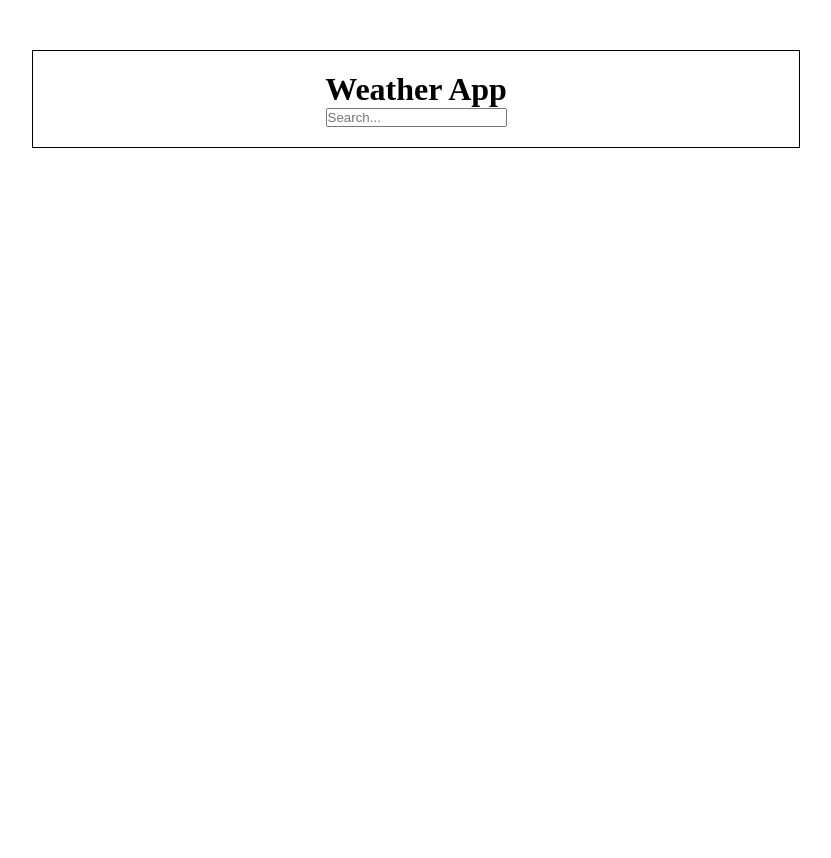
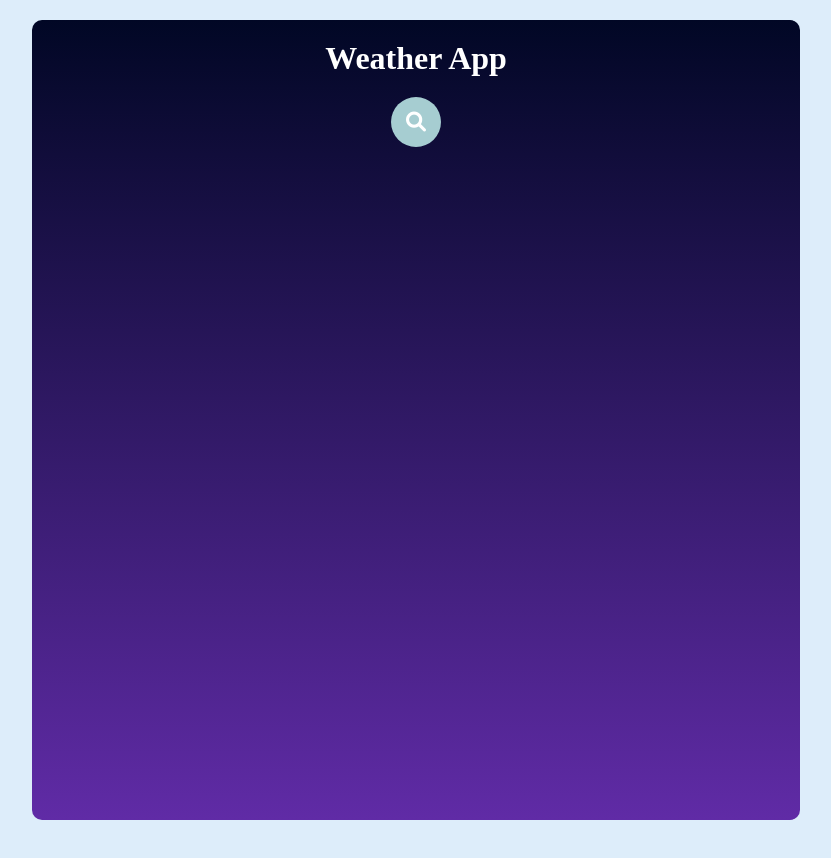
Before and after one commit to Reptilz/Weather-app, a React (Create React App) app in the folder weather-app/: page / in a window 1280 px wide. Shown: the top 858 px of the page, without its empty margins (224-1055 px from the left). Before the commit the page ends 800 px from the top, so only its background shows below. Built offline with nearby package versions, Linux system fonts and the light colour scheme.

Commit message:
ajout du style du search

```diff
--- a/weather-app/public/index.html
+++ b/weather-app/public/index.html
@@ -9,6 +9,7 @@
       name="description"
       content="Web site created using create-react-app"
     />
+    <link rel="stylesheet" href="https://cdnjs.cloudflare.com/ajax/libs/font-awesome/6.0.0/css/all.min.css" integrity="sha512-9usAa10IRO0HhonpyAIVpjrylPvoDwiPUiKdWk5t3PyolY1cOd4DSE0Ga+ri4AuTroPR5aQvXU9xC6qOPnzFeg==" crossorigin="anonymous" referrerpolicy="no-referrer" />
 
     <title>Weather App</title>
   </head>
--- a/weather-app/src/components/Nextdays.js
+++ b/weather-app/src/components/Nextdays.js
@@ -2,14 +2,15 @@ import React from "react";
 
 export default function Nextdays({ weather }) {
   return (
-    <div className="nextdays-container">
-      <ul className="list-day">
-        <li className="day">32°</li>
-        <li className="day">23°</li>
-        <li className="day">17°</li>
-        <li className="day">27°</li>
-        <li className="day">8°</li>
-      </ul>
-    </div>
+    <>
+      <div className="nextdays-container">
+        <div className="list-day">
+          {weather.map((temp, i = 0) => {
+            <div className="day-date">{temp.list[i].main.temp}</div>;
+            return i + 8;
+          })}
+        </div>
+      </div>
+    </>
   );
 }
--- a/weather-app/src/components/Search.js
+++ b/weather-app/src/components/Search.js
@@ -26,16 +26,20 @@ export default function Search() {
   };
   return (
     <>
-      <div className="search-container">
+      <div class="search-box">
+        <button class="btn-search">
+          <i class="fas fa-search"></i>
+        </button>
         <input
           type="text"
-          className="search-bar"
+          class="input-search"
           placeholder="Search..."
           onChange={(e) => setQuery(e.target.value)}
           value={query}
           onKeyPress={search}
         />
       </div>
+
       <Location weather={weather} />
     </>
   );
--- a/weather-app/src/components/Weather.js
+++ b/weather-app/src/components/Weather.js
@@ -1,5 +1,5 @@
 import React from "react";
-import Nextdays from "./Nextdays";
+//import Nextdays from "./Nextdays";
 
 export default function Weather({ weather }) {
   return (
@@ -8,7 +8,7 @@ export default function Weather({ weather }) {
         <div className="temp">{Math.round(weather.list[0].main.temp)}°c</div>
         <div className="weather">{weather.list[0].weather[0].main}</div>
       </div>
-      <Nextdays weather={weather} />
+      {/*<Nextdays weather={weather} /> */}
     </>
   );
 }
--- a/weather-app/src/style/_settings.scss
+++ b/weather-app/src/style/_settings.scss
@@ -3,3 +3,7 @@
     padding: 0;
     box-sizing: border-box;
   }
+
+  body {
+    background-color: rgba(180, 215, 245, 0.447);
+  }
--- a/weather-app/src/style/components/_app.scss
+++ b/weather-app/src/style/components/_app.scss
@@ -1,7 +1,17 @@
 .app {
     border: 1px solid black;
+    border-radius: 10px;
+    border: none;
     width: 60%;
-    margin: 50px auto 50px auto;
+    min-height: 100vh;
+    margin: 20px auto 50px auto;
     text-align: center;
     padding: 20px;
+    background: rgb(96,43,166);
+    background: linear-gradient(0deg, rgba(96,43,166,1) 0%, rgba(1,7,37,1) 100%);
+
+    .title-page {
+        margin-bottom: 20px;
+        color: #fff;
+    }
 }
--- a/weather-app/src/style/components/_search.scss
+++ b/weather-app/src/style/components/_search.scss
@@ -0,0 +1,56 @@
+.search-box{
+    width: fit-content;
+    height: fit-content;
+    position: relative;
+    left: 50%;
+    transform: translate(-50%);
+  }
+  .input-search{
+    height: 50px;
+    width: 50px;
+    border-style: none;
+    padding: 10px;
+    font-size: 18px;
+    letter-spacing: 2px;
+    outline: none;
+    border-radius: 25px;
+    transition: all .5s ease-in-out;
+    background-color: #a6cdd1;
+    padding-right: 40px;
+    color:#fff;
+  }
+  .input-search::placeholder{
+    color:rgba(255,255,255,.5);
+    font-size: 18px;
+    letter-spacing: 2px;
+    font-weight: 100;
+  }
+  .btn-search{
+    width: 50px;
+    height: 50px;
+    border-style: none;
+    font-size: 20px;
+    font-weight: bold;
+    outline: none;
+    cursor: pointer;
+    border-radius: 50%;
+    position: absolute;
+    right: 0px;
+    color:#ffffff ;
+    background-color:transparent;
+    pointer-events: painted;
+  }
+  .btn-search:focus ~ .input-search{
+    width: 300px;
+    border-radius: 0px;
+    background-color: transparent;
+    border-bottom:1px solid rgba(255,255,255,.5);
+    transition: all 500ms cubic-bezier(0, 0.110, 0.35, 2);
+  }
+  .input-search:focus{
+    width: 300px;
+    border-radius: 0px;
+    background-color: transparent;
+    border-bottom:1px solid rgba(255,255,255,.5);
+    transition: all 500ms cubic-bezier(0, 0.110, 0.35, 2);
+  }
```
Also changed, not shown: weather-app/src/assets/cloud.webp (added), weather-app/src/assets/sun.webp (added).
